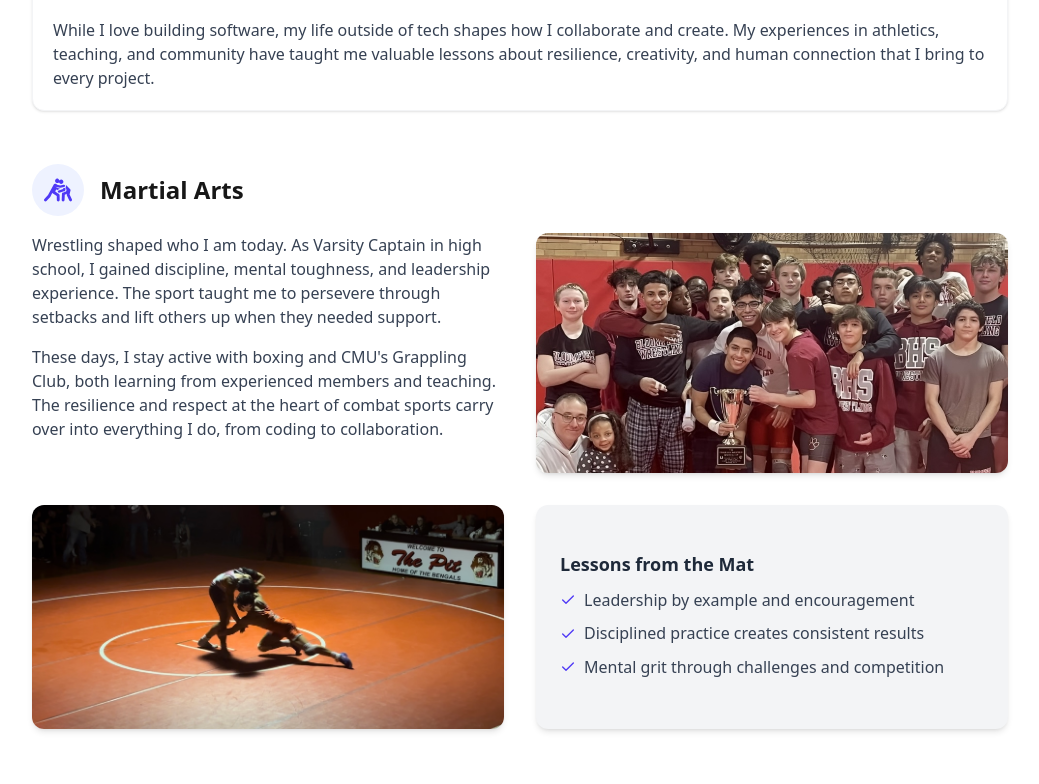
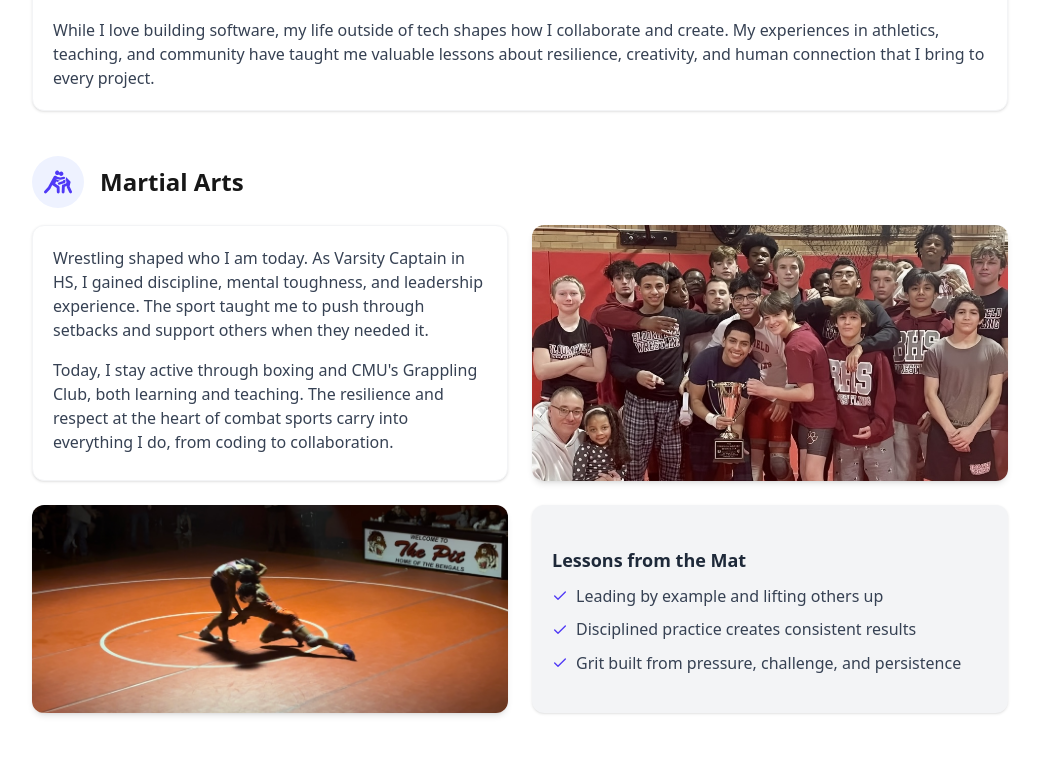
Before and after one commit to estulpz202/personal-website, a Next.js app: page /life in a window 1280 px wide. Shown: the part 436-1220 px from the top of the page, without its empty margins (120-1159 px from the left). Built offline with nearby package versions, Linux system fonts and the light colour scheme.

Commit message:
Make spacing/padding smaller, LifeMartialArts.

```diff
--- a/src/components/life/LifeMartialArts.tsx
+++ b/src/components/life/LifeMartialArts.tsx
@@ -2,55 +2,53 @@ import Icon from '@/components/ui/Icon';
 import { SectionTitle, ImageWithOverlay } from '@/components/life/LifeShared';
 
 /**
- * LifeAthletics - Martial arts and athletics section
+ * LifeMartialArts - Martial arts section
  *
  * Showcases wrestling and martial arts experiences and skills
  */
 export default function LifeMartialArts() {
   return (
-    <section className="py-10">
+    <section className="py-8">
       <SectionTitle icon="wrestling" title="Martial Arts" />
 
-      <div className="flex flex-col md:flex-row gap-8 mb-8">
+      <div className="grid grid-cols-2 gap-6 mb-6">
         {/* Description */}
-        <div className="flex-1">
+        <div className="bg-white rounded-xl p-5 shadow-sm border border-gray-100 flex-grow">
           <p className="text-base text-gray-700 mb-4">
-            Wrestling shaped who I am today. As Varsity Captain in high school, I gained discipline,
-            mental toughness, and leadership experience. The sport taught me to persevere through
-            setbacks and lift others up when they needed support.
+            Wrestling shaped who I am today. As Varsity Captain in HS, I gained discipline, mental
+            toughness, and leadership experience. The sport taught me to push through setbacks and
+            support others when they needed it.
           </p>
           <p className="text-base text-gray-700">
-            These days, I stay active with boxing and CMU's Grappling Club, both learning from
-            experienced members and teaching. The resilience and respect at the heart of combat
-            sports carry over into everything I do, from coding to collaboration.
+            Today, I stay active through boxing and CMU's Grappling Club, both learning and
+            teaching. The resilience and respect at the heart of combat sports carry into everything
+            I do, from coding to collaboration.
           </p>
         </div>
         {/* Wrestling Team */}
-        <div className="flex-1">
         <ImageWithOverlay
           src="/images/life/wrest_team.jpg"
           alt="Wrestling team holding trophy"
           caption="HS Wrestling Team"
-            className="h-60 w-full"
+          className="h-64 w-full"
           objectPosition="top"
         />
       </div>
-      </div>
 
-      <div className="grid grid-cols-1 md:grid-cols-2 gap-8">
+      <div className="grid grid-cols-2 gap-6">
         <ImageWithOverlay
           src="/images/life/takedown.jpg"
           alt="Takedown during wrestling match"
           caption="Takedown"
-          className="h-56 w-full"
-          objectPosition="bottom"
+          className="h-52 w-full"
+          objectPosition="center 90%"
         />
-        <div className="bg-gray-100 rounded-xl shadow-md p-6 h-56">
+        <div className="bg-gray-100 rounded-xl shadow-sm p-5">
           <h4 className="text-lg font-semibold text-gray-800 mb-3">Lessons from the Mat</h4>
           <ul className="text-gray-700 space-y-2">
             <li className="flex items-center">
               <Icon name="check" className="w-4 h-4 text-indigo-600 mr-2 flex-shrink-0" />
-              <span>Leadership by example and encouragement</span>
+              <span>Leading by example and lifting others up</span>
             </li>
             <li className="flex items-center">
               <Icon name="check" className="w-4 h-4 text-indigo-600 mr-2 flex-shrink-0" />
@@ -58,7 +56,7 @@ export default function LifeMartialArts() {
             </li>
             <li className="flex items-center">
               <Icon name="check" className="w-4 h-4 text-indigo-600 mr-2 flex-shrink-0" />
-              <span>Mental grit through challenges and competition</span>
+              <span>Grit built from pressure, challenge, and persistence</span>
             </li>
           </ul>
         </div>
```
Lines whose indentation alone changed are shown as unchanged.
